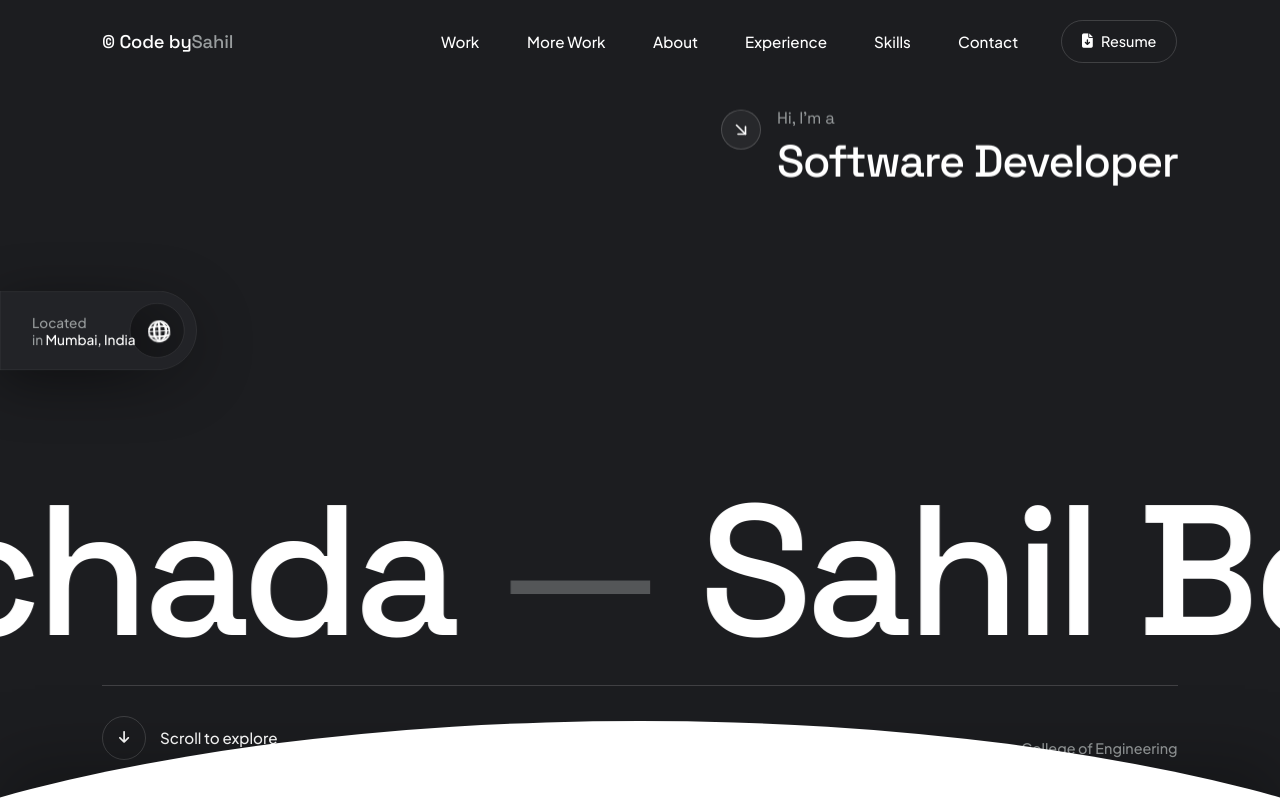
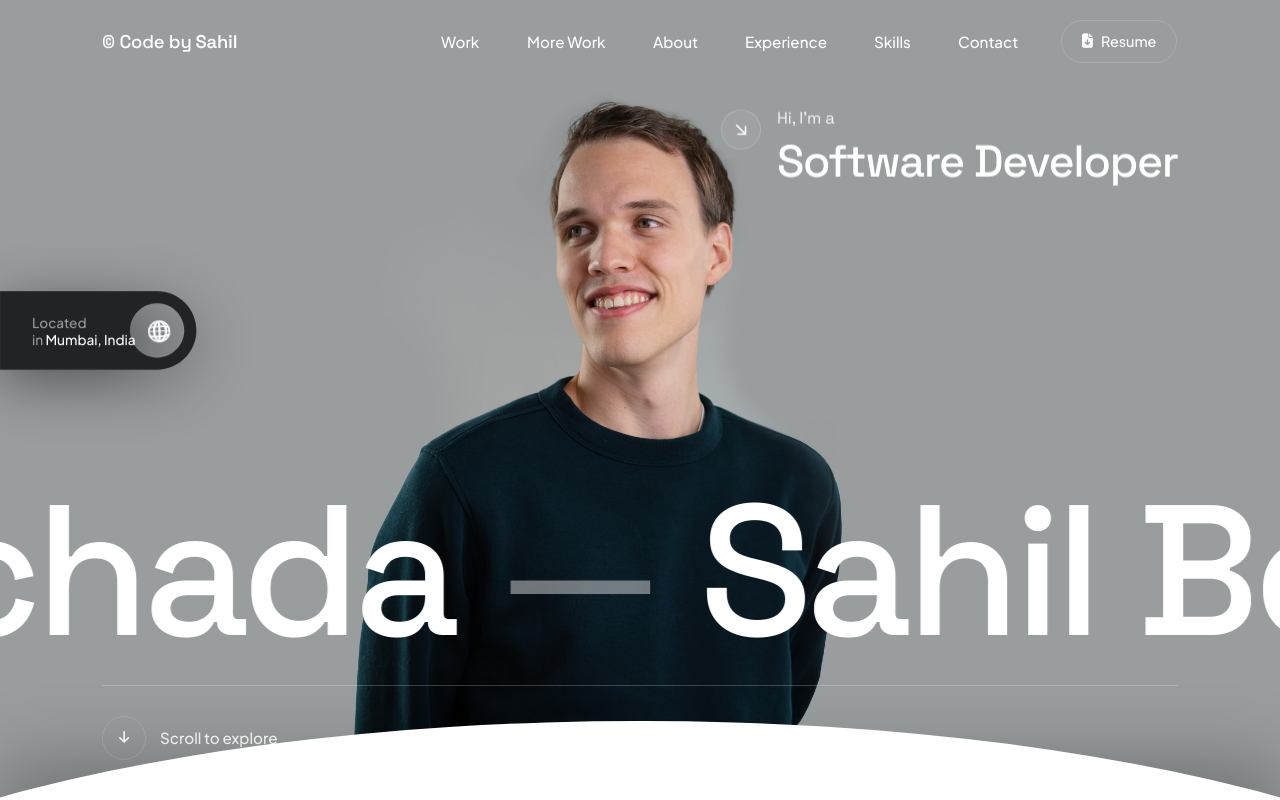
Before and after one commit to bsahil979/My_Portfolio, a website: page index.html in a window 1280 px wide. Shown: the top 800 px of the page. Drawn offline with Linux system fonts and the light colour scheme.

Commit message:
Update hero background and portrait framing to match Dennis Snellenberg

```diff
--- a/index.html
+++ b/index.html
@@ -120,6 +120,11 @@
          2. HERO SECTION (DENNIS SNELLENBERG WIREFRAME GLOBE + CALM SLIDING MARQUEE)
          ======================================================================== -->
     <section class="hero-section theme-dark" id="hero">
+      <!-- Dennis Snellenberg Portrait Background Layer -->
+      <div class="hero-personal-image" data-scroll data-scroll-speed="-3" aria-hidden="true">
+        <img src="assets/hero-portrait.jpg" alt="Sahil Belchada Portrait" loading="eager">
+      </div>
+
       <!-- Dennis Snellenberg Authentic Hanger Tab Attached to Screen Edge -->
       <div class="hero-hanger" data-scroll data-scroll-speed="-2.0" aria-label="Located in Mumbai, India">
         <p>
--- a/style.css
+++ b/style.css
@@ -288,12 +288,14 @@
 }
 
 .brand-name {
-  color: var(--color-gray);
-  transition: color 0.25s ease;
+  color: #FFFFFF;
+  font-weight: 600;
+  margin-left: 4px;
+  transition: opacity 0.25s ease;
 }
 
 .brand-link:hover .brand-name {
-  color: var(--color-white);
+  opacity: 0.75;
 }
 
 .nav-links {
@@ -413,9 +415,40 @@
   flex-direction: column;
   justify-content: space-between;
   padding: calc(var(--nav-height) + 30px) var(--container-padding) 40px;
-  background-color: var(--color-dark);
+  background-color: #999D9E;
   color: var(--color-white);
   overflow: hidden;
+  z-index: 1;
+}
+
+/* Dennis Snellenberg Studio Portrait Background Layer */
+.hero-personal-image {
+  position: absolute;
+  top: -5%;
+  left: 0;
+  width: 100%;
+  height: 110%;
+  background-color: #999D9E;
+  pointer-events: none;
+  z-index: 1;
+  overflow: hidden;
+  display: flex;
+  justify-content: center;
+  align-items: flex-end;
+}
+
+.hero-personal-image img {
+  position: absolute;
+  bottom: 0;
+  left: 50%;
+  transform: translateX(-50%);
+  height: 98%;
+  width: auto;
+  max-width: none;
+  object-fit: cover;
+  pointer-events: none;
+  user-select: none;
+  -webkit-user-drag: none;
 }
 
 /* Dennis Snellenberg Authentic Hanger Tab (Attached to Left Screen Edge) */
@@ -542,7 +575,7 @@
 .hero-hi-text {
   font-family: var(--font-editorial);
   font-size: clamp(1rem, 1.3vw, 1.25rem);
-  color: #999D9E;
+  color: rgba(255, 255, 255, 0.88);
   font-weight: 400;
   letter-spacing: -0.01em;
 }
@@ -712,8 +745,8 @@
 .strip-text .strip-dash {
   padding: 0 clamp(1.8rem, 3.2vw, 3.8rem);
   font-weight: 300;
-  opacity: 0.45;
-  color: #999D9E;
+  opacity: 0.65;
+  color: rgba(255, 255, 255, 0.65);
 }
 
 .hero-bottom-row {
@@ -724,9 +757,9 @@
   max-width: var(--max-width);
   margin: 0 auto;
   padding-top: 30px;
-  border-top: 1px solid var(--color-border-light);
+  border-top: 1px solid rgba(255, 255, 255, 0.22);
   font-size: 0.95rem;
-  color: var(--color-gray);
+  color: rgba(255, 255, 255, 0.88);
   flex-wrap: wrap;
   gap: 20px;
   position: relative;
```
Also changed, not shown: assets/hero-portrait.jpg (added).
